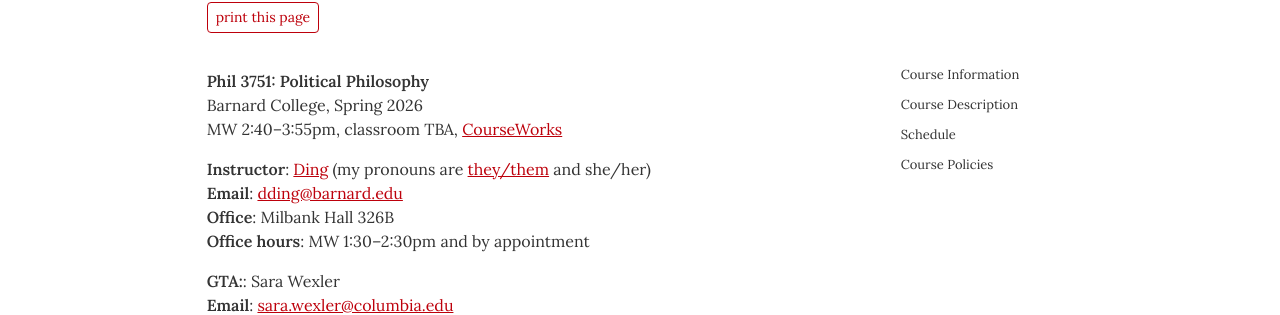
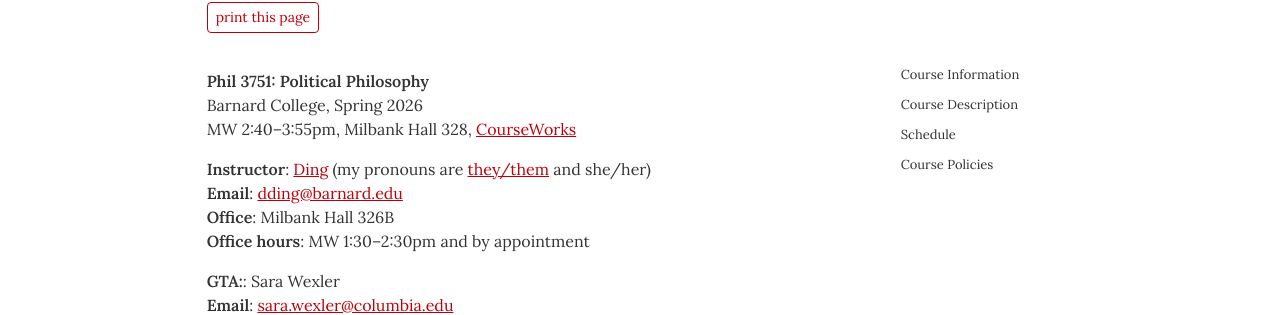
Before and after one commit to dingherself/political-philosophy, a Jekyll site: the page built from syllabus.md, in a window 1280 px wide. Shown: the part 217-532 px from the top of the page. Built offline with Jekyll 4.4.1, drawn with Linux system fonts in a browser that asks for light colours.

Commit message:
update readings

```diff
--- a/_config.yml
+++ b/_config.yml
@@ -64,7 +64,7 @@
 office_hours:       "MW 1:30–2:30pm and by appointment"
 meeting_time:     "MW 2:40–3:55pm"
 learning_site:       "https://courseworks2.columbia.edu/courses/230261"
-classroom:            "classroom TBA"
+classroom:            "Milbank Hall 328"
 #section1:             "Sec. 002"
 #meeting_time1:     "MW 10:10–11:25am"
 #learning_site1:       "https://courseworks2.columbia.edu/courses/224358"
--- a/_data/schedule.csv
+++ b/_data/schedule.csv
@@ -1,3 +1,4 @@
 Date,Module,Readings,Due Dates
 2026-01-21,Introduction,"<strong>Course overview: Political philosophy between past and future</strong><br /><ul><li>
+Samuel Earle, “<a href='https://www.theguardian.com/commentisfree/2026/jan/03/zohran-mamdani-new-york-mayor-block-party-more-politics'>At Zohran Mamdani’s Block Party, I Observed a Simple Truth: People Want More Politics, Not Less</a>” (2025)</li><li>
 Caro Flores, “<a href='https://jacobin.com/2025/10/portugal-salazar-carnation-revolution-nostalgia'>The Left Can’t Abandon Nostalgia to the Right</a>” (2025)</li></ul>",
```
